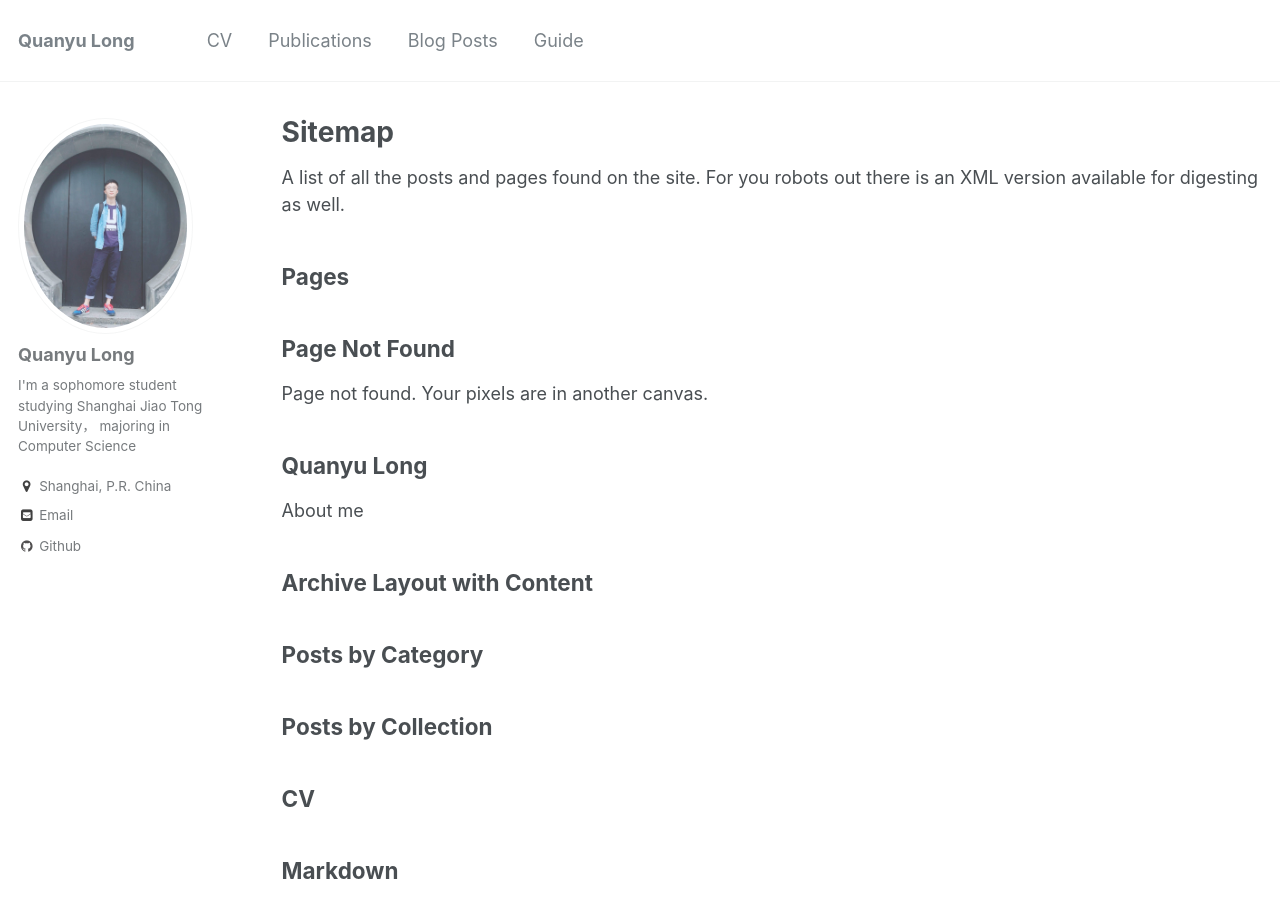
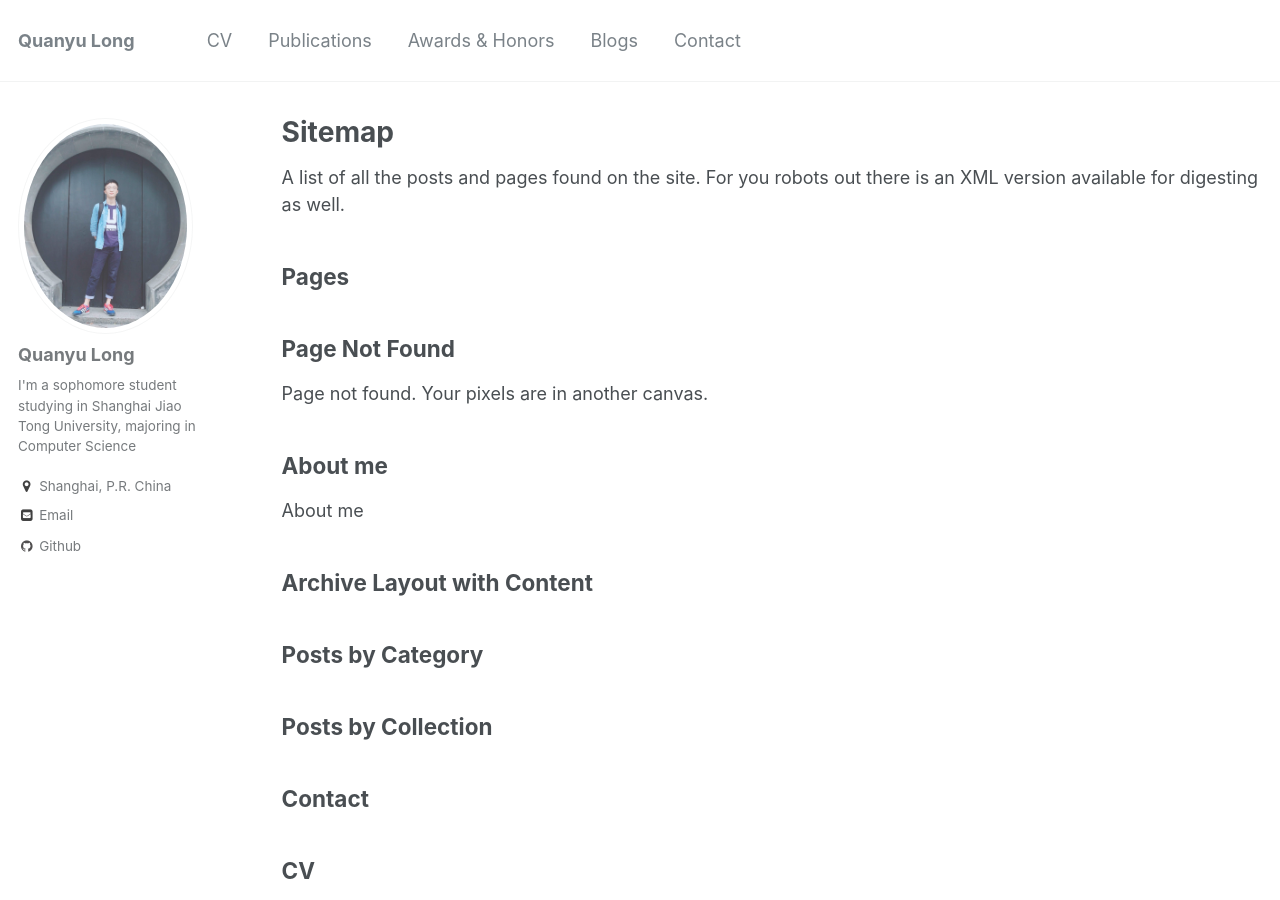
Before and after one commit to QuanyuLong/QuanyuLong.github.io, a Jekyll site: the page built from _pages/sitemap.md, in a window 1280 px wide and 900 px high. Built offline with Jekyll 4.4.1, drawn with Linux system fonts in a browser that asks for light colours.

Commit message:
Modify 2018 3 29

```diff
--- a/_config.yml
+++ b/_config.yml
@@ -80,7 +80,7 @@ analytics:
 author:
   name             : "Quanyu Long"
   avatar           : "me_min.jpg"
-  bio              : "I'm a sophomore student studying Shanghai Jiao Tong University， majoring in Computer Science"
+  bio              : "I'm a sophomore student studying in Shanghai Jiao Tong University, majoring in Computer Science"
   location         : "Shanghai, P.R. China"
   employer         :
   googlescholar    :
--- a/_data/navigation.yml
+++ b/_data/navigation.yml
@@ -6,8 +6,11 @@ main:
   - title: "Publications"
     url: /publications/
 
-  - title: "Blog Posts"
+  - title: "Awards & Honors"
+    url: /award/
+
+  - title: "Blogs"
     url: /year-archive/
 
-  - title: "Guide"
-    url: /markdown/
+  - title: "Contact"
+    url: /contact/
--- a/_includes/footer.html
+++ b/_includes/footer.html
@@ -17,7 +17,6 @@
     {% if site.author.bitbucket %}
       <li><a href="http://bitbucket.org/{{ site.author.bitbucket }}"><i class="fa fa-fw fa-bitbucket" aria-hidden="true"></i> Bitbucket</a></li>
     {% endif %}
-    <li><a href="{% if site.atom_feed.path %}{{ site.atom_feed.path }}{% else %}{{ base_path }}/feed.xml{% endif %}"><i class="fa fa-fw fa-rss-square" aria-hidden="true"></i> {{ site.data.ui-text[site.locale].feed_label | default: "Feed" }}</a></li>
   </ul>
 </div>
 
```
Also changed, not shown: _pages/about.md (+8 -2 lines), _pages/contact.md (added, +8 -0 lines).
